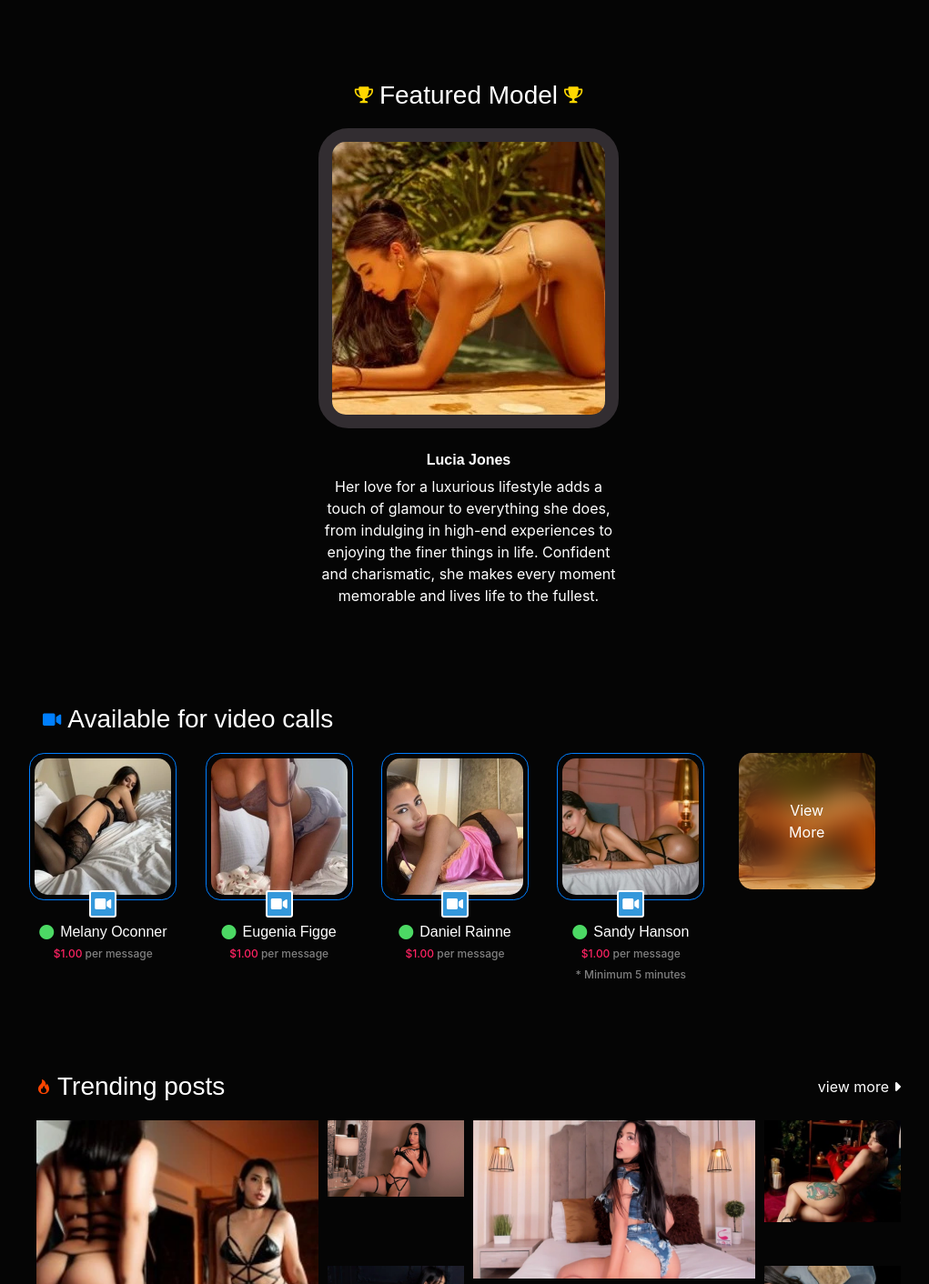
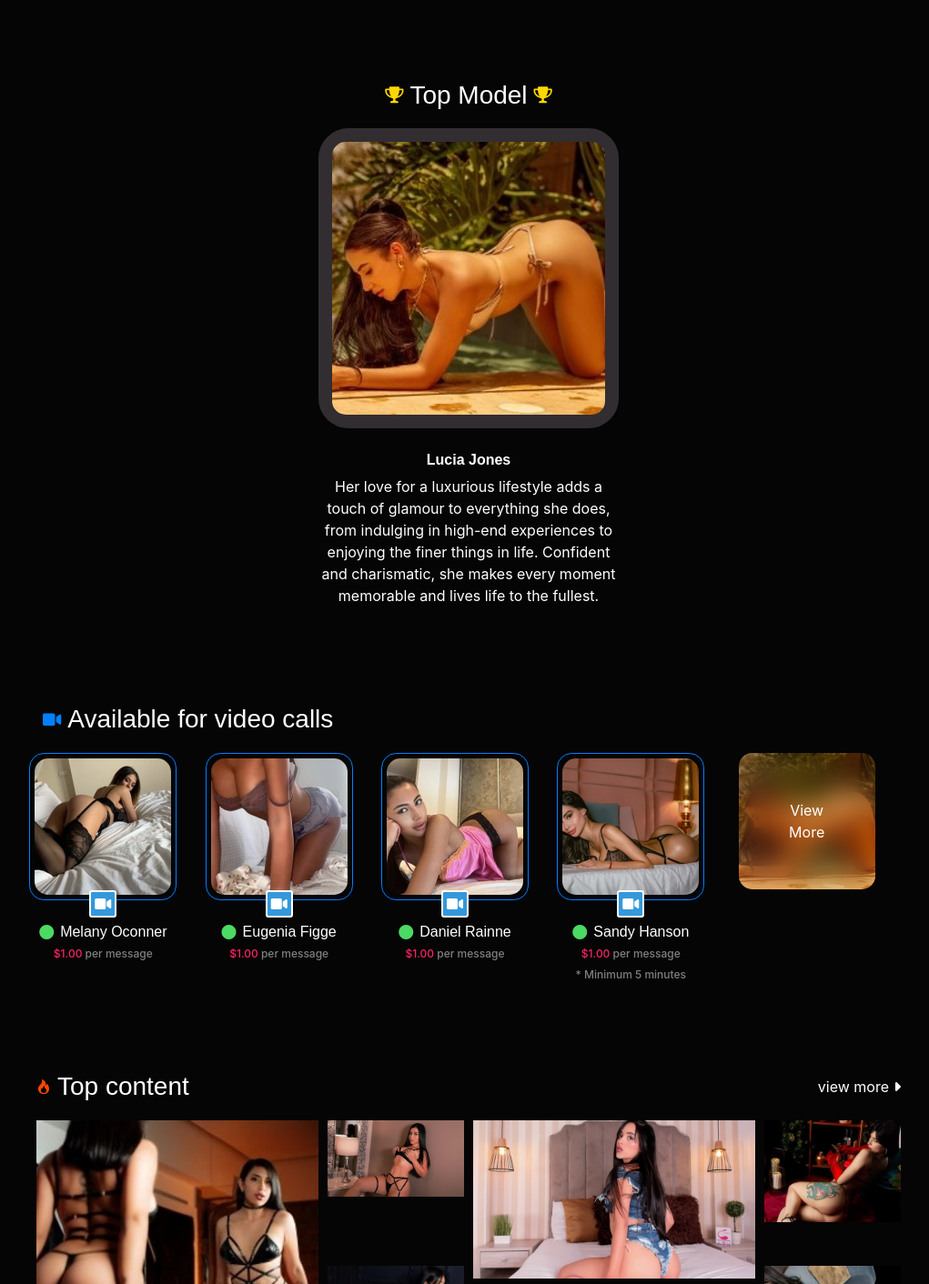
Before and after one commit to OlePundit/cams, a plain HTML site: page index.html in a window 1280 px wide. Shown: the part 2404-3816 px from the top of the page at 91% size, without its empty margins (125-1146 px from the left). Drawn offline with nearby package versions, Linux system fonts and the light colour scheme.

Commit message:
some word changes

```diff
--- a/index.html
+++ b/index.html
@@ -541,7 +541,7 @@
 
             <div class="grid_4 featured-mod">
                 <div class="header-title">
-                    <h3 class="marg1"><i class="fa fa-trophy" aria-hidden="true"></i>Featured Model<i class="fa fa-trophy" aria-hidden="true"></i></h3>
+                    <h3 class="marg1"><i class="fa fa-trophy" aria-hidden="true"></i>Top Model<i class="fa fa-trophy" aria-hidden="true"></i></h3>
 
                 </div>
                     <div class="row justify-content-center model-wrap">
@@ -640,7 +640,7 @@
                     <h3 class="marg1">
                         <svg xmlns="http://www.w3.org/2000/svg" width="16" height="16" fill="#FF4500" class="bi bi-fire" viewBox="0 0 16 16">
                             <path d="M8 16c3.314 0 6-2 6-5.5 0-1.5-.5-4-2.5-6 .25 1.5-1.25 2-1.25 2C11 4 9 .5 6 0c.357 2 .5 4-2 6-1.25 1-2 2.729-2 4.5C2 14 4.686 16 8 16m0-1c-1.657 0-3-1-3-2.75 0-.75.25-2 1.25-3C6.125 10 7 10.5 7 10.5c-.375-1.25.5-3.25 2-3.5-.179 1-.25 2 1 3 .625.5 1 1.364 1 2.25C11 14 9.657 15 8 15"/>
-                        </svg>Trending posts</h3>
+                        </svg>Top content</h3>
                     <a href="#">view more<i class="fa fa-caret-right" aria-hidden="true"></i>
                     </a>
 
```
